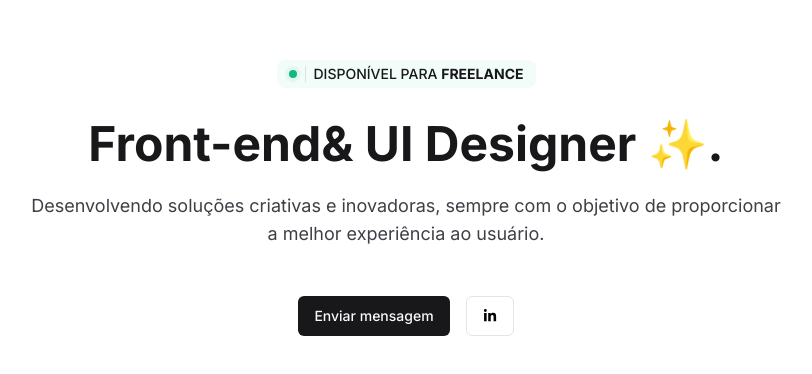
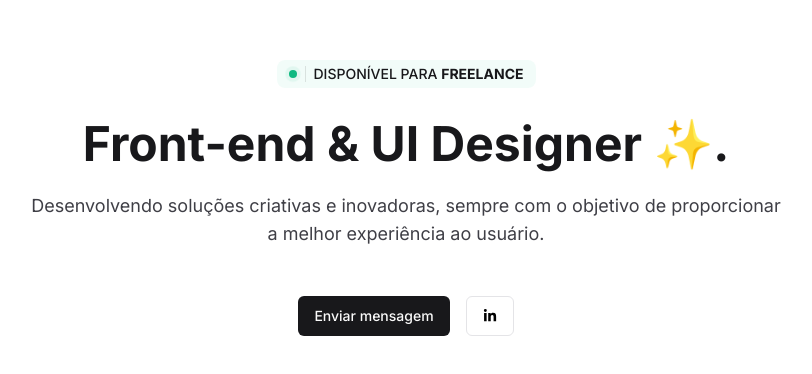
Before and after one commit to ecthon/ecthon-app, a Next.js app: page / in a window 1280 px wide. Shown: the part 182-556 px from the top of the page, without its empty margins (234-1046 px from the left). Built offline with nearby package versions, Linux system fonts and the light colour scheme.

Commit message:
style: heading title

```diff
--- a/src/components/heading.tsx
+++ b/src/components/heading.tsx
@@ -14,7 +14,7 @@ export function Heading() {
         <Separator orientation="vertical" className="h-4 dark:bg-white/10 bg-black/10"/>
       <span className="text-zinc-900 antialiased max-sm:text-[11px]">DISPONÍVEL PARA <span className="font-bold">FREELANCE</span></span>
     </div>
-    <h1 className=" flex max-sm:flex-col max-sm:w-full mx-auto text-center text-5xl max-sm:text-4xl font-bold mt-8 text-zinc-900 antialiased">Front-end<span>& UI Designer ✨.</span></h1>
+    <h1 className=" flex max-sm:flex-col max-sm:w-full mx-auto text-center text-5xl max-sm:text-4xl font-bold mt-8 text-zinc-900 antialiased">Front-end & UI Designer ✨.</h1>
     <p className="text-zinc-700 max-sm:w-full max-w-[750px] text-center text-lg text-muted-foreground max-sm:text-sm justify-center mt-6 mb-8">
       Desenvolvendo soluções criativas e inovadoras, sempre com o objetivo de proporcionar a melhor experiência ao usuário.
     </p>
@@ -29,5 +29,4 @@ export function Heading() {
 
   </div>
   )
-
 }
```
Also changed, not shown: public/bg-blur.svg (deleted), 1 other file (tests, documents, lock files or other folders).
